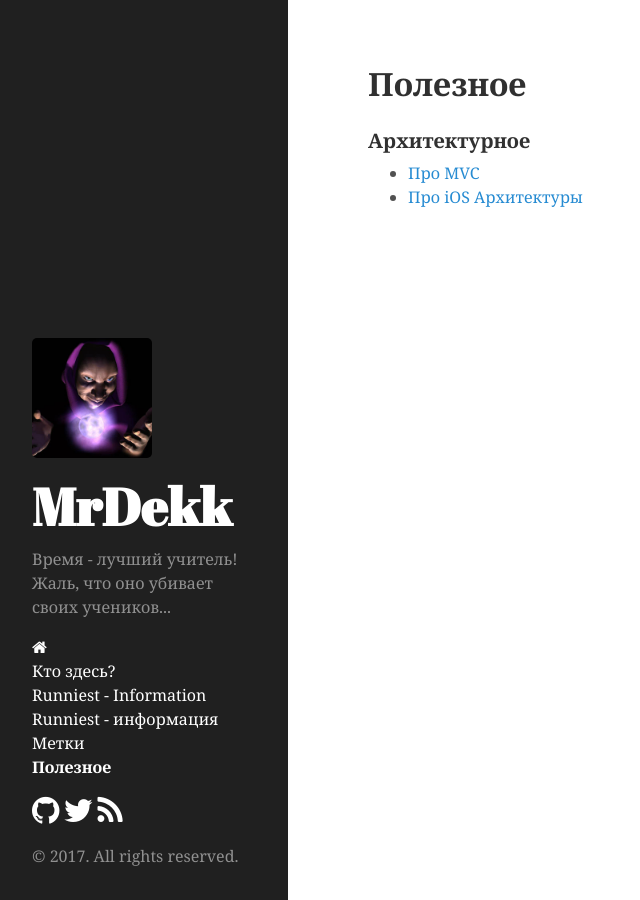
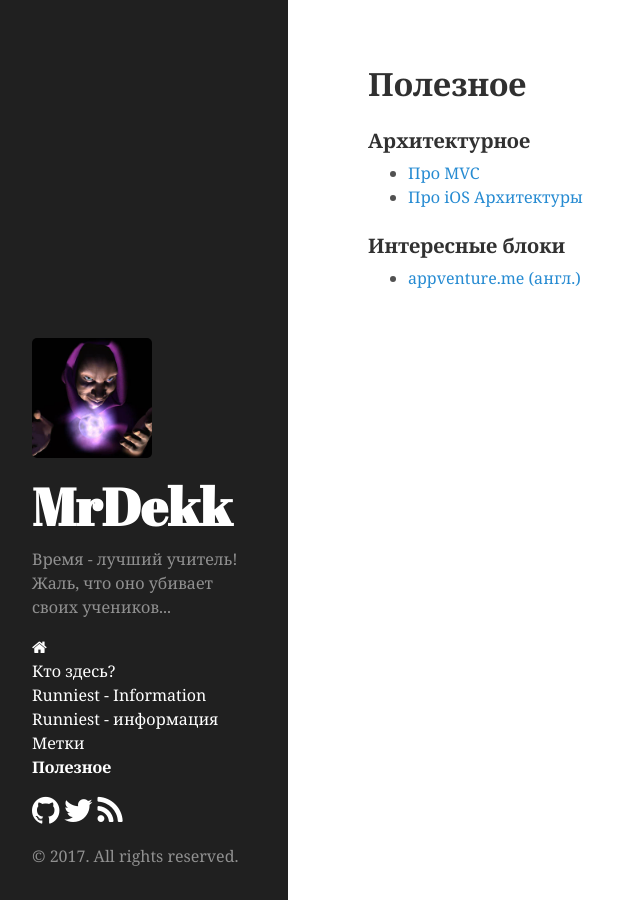
Before and after one commit to mrdekk/mrdekk.github.io, a Jekyll site: the page built from useful.md, in a window 1280 px wide. Shown: the whole page, without its empty margins (0-640 px from the left). Built offline with Jekyll 4.4.1, drawn with Linux system fonts in a browser that asks for light colours.

Commit message:
add appventure.me as interesting blog

```diff
--- a/useful.md
+++ b/useful.md
@@ -7,3 +7,7 @@ title: Полезное
 
 * [Про MVC](https://habrahabr.ru/post/321050/)
 * [Про iOS Архитектуры](https://habrahabr.ru/company/badoo/blog/281162/)
+
+### Интересные блоки
+
+* [appventure.me (англ.)](https://appventure.me)
```
